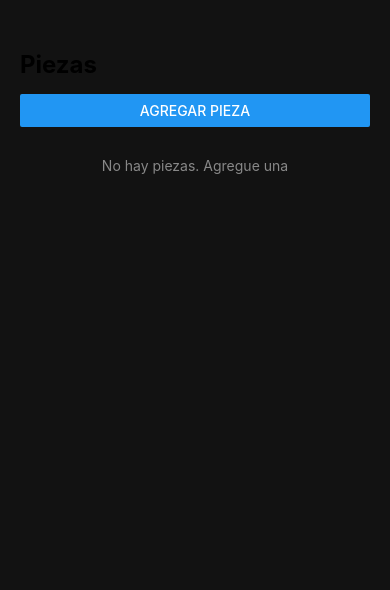
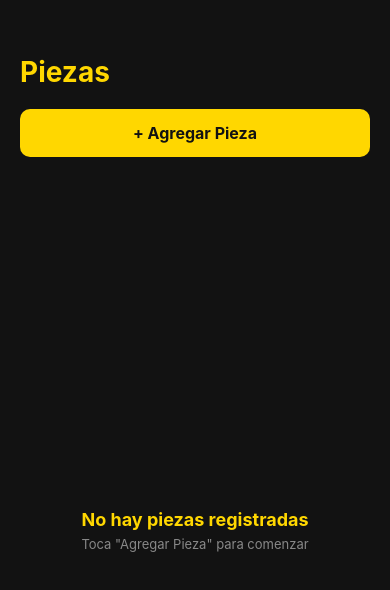
Before and after one commit to xGiovax/DesafioPracticoDPS2, a React Native app: screen / in a window 390 px wide. Shown: the top 590 px of the page. Built offline with nearby package versions, Linux system fonts and the light colour scheme.

Commit message:
Se modificaron el ListaPiezas.js y ModalDetalle.js para agregar estilo

```diff
--- a/components/ListaPiezas.js
+++ b/components/ListaPiezas.js
@@ -1,33 +1,38 @@
 import {
-  View, Text, FlatList,
-  TouchableHighlight, Button,
-  StyleSheet, Alert
+  View, Text, FlatList, TouchableHighlight,
+  StyleSheet, Alert, TouchableOpacity
 } from 'react-native';
 
 export default function ListaPiezas({ piezas, onAgregar, onEliminar, onVerDetalle }) {
 
   const confirmarEliminar = (id) => {
-    Alert.alert('Eliminar', '¿Estás seguro?', [
-      { text: 'Cancelar' },
-      { text: 'Eliminar', onPress: () => onEliminar(id) },
-    ]);
+    Alert.alert(
+      'Eliminar pieza',
+      '¿Estás seguro de que deseas eliminar esta pieza?',
+      [
+        { text: 'Cancelar', style: 'cancel' },
+        { text: 'Eliminar', style: 'destructive', onPress: () => onEliminar(id) },
+      ]
+    );
   };
 
   const renderItem = ({ item }) => (
     <TouchableHighlight
-      underlayColor="#ddd"
+      underlayColor="#2a2a2a"
       onPress={() => onVerDetalle(item)}
+      style={styles.itemWrapper}
     >
       <View style={styles.item}>
-        <View>
+        <View style={styles.itemInfo}>
           <Text style={styles.tipo}>{item.tipo}</Text>
           <Text style={styles.fecha}>{item.fechaCambio}</Text>
         </View>
-        <Button
-          title="Eliminar"
-          color="red"
+        <TouchableOpacity
+          style={styles.botonEliminar}
           onPress={() => confirmarEliminar(item.id)}
-        />
+        >
+          <Text style={styles.botonEliminarTexto}>Eliminar</Text>
+        </TouchableOpacity>
       </View>
     </TouchableHighlight>
   );
@@ -36,19 +41,21 @@ export default function ListaPiezas({ piezas, onAgregar, onEliminar, onVerDetall
     <View style={styles.container}>
       <Text style={styles.titulo}>Piezas</Text>
 
-      <Button
-        title="Agregar Pieza"
-        color="#2196F3"
-        onPress={onAgregar}
-      />
+      <TouchableOpacity style={styles.botonAgregar} onPress={onAgregar}>
+        <Text style={styles.botonAgregarTexto}>+ Agregar Pieza</Text>
+      </TouchableOpacity>
 
       {piezas.length === 0 ? (
-        <Text style={styles.vacio}>No hay piezas. Agregue una</Text>
+        <View style={styles.vacioContainer}>
+          <Text style={styles.vacio}>No hay piezas registradas</Text>
+          <Text style={styles.vacioSub}>Toca "Agregar Pieza" para comenzar</Text>
+        </View>
       ) : (
         <FlatList
           data={piezas}
           keyExtractor={(item) => item.id}
           renderItem={renderItem}
+          contentContainerStyle={styles.lista}
         />
       )}
     </View>
@@ -56,19 +63,85 @@ export default function ListaPiezas({ piezas, onAgregar, onEliminar, onVerDetall
 }
 
 const styles = StyleSheet.create({
-  container: { flex: 1, padding: 20, paddingTop: 50 },
-  titulo: { fontSize: 24, fontWeight: 'bold', marginBottom: 15 },
-  vacio: { marginTop: 30, textAlign: 'center', color: '#888' },
+  container: {
+    flex: 1,
+    padding: 20,
+    paddingTop: 55,
+    backgroundColor: '#121212',
+  },
+  titulo: {
+    fontSize: 28,
+    fontWeight: 'bold',
+    color: '#FFD700',
+    marginBottom: 20,
+  },
+  botonAgregar: {
+    backgroundColor: '#FFD700',
+    padding: 14,
+    borderRadius: 10,
+    alignItems: 'center',
+    marginBottom: 20,
+  },
+  botonAgregarTexto: {
+    color: '#121212',
+    fontWeight: 'bold',
+    fontSize: 16,
+  },
+  vacioContainer: {
+    flex: 1,
+    justifyContent: 'center',
+    alignItems: 'center',
+    marginTop: 60,
+  },
+  vacio: {
+    color: '#FFD700',
+    fontSize: 18,
+    fontWeight: 'bold',
+  },
+  vacioSub: {
+    color: '#888',
+    fontSize: 13,
+    marginTop: 6,
+  },
+  lista: {
+    paddingBottom: 20,
+  },
+  itemWrapper: {
+    borderRadius: 12,
+    marginBottom: 10,
+  },
   item: {
     flexDirection: 'row',
     justifyContent: 'space-between',
     alignItems: 'center',
-    padding: 12,
-    borderWidth: 1,
-    borderColor: '#ccc',
+    padding: 15,
+    backgroundColor: '#1E1E1E',
+    borderRadius: 12,
+    borderLeftWidth: 4,
+    borderLeftColor: '#FFD700',
+  },
+  itemInfo: {
+    flex: 1,
+  },
+  tipo: {
+    fontSize: 17,
+    fontWeight: 'bold',
+    color: '#FFD700',
+  },
+  fecha: {
+    fontSize: 13,
+    color: '#aaa',
+    marginTop: 4,
+  },
+  botonEliminar: {
+    backgroundColor: '#B22222',
+    paddingVertical: 8,
+    paddingHorizontal: 14,
     borderRadius: 8,
-    marginTop: 10,
   },
-  tipo: { fontSize: 16, fontWeight: 'bold' },
-  fecha: { fontSize: 13, color: '#555' },
+  botonEliminarTexto: {
+    color: '#fff',
+    fontWeight: 'bold',
+    fontSize: 13,
+  },
 });
--- a/components/ModalDetalle.js
+++ b/components/ModalDetalle.js
@@ -1,11 +1,10 @@
 import {
   View, Text, Modal,
-  Button, StyleSheet
+  StyleSheet, TouchableOpacity, Button
 } from 'react-native';
 
 export default function ModalDetalle({ pieza, onCerrar }) {
 
-  // Si no hay pieza seleccionada, el modal no se muestra
   return (
     <Modal
       visible={pieza !== null}
@@ -15,36 +14,50 @@ export default function ModalDetalle({ pieza, onCerrar }) {
     >
       <View style={styles.fondo}>
         <View style={styles.modal}>
+
           <Text style={styles.titulo}>Detalle de la pieza</Text>
 
           {pieza && (
-            <>
+            <View style={styles.detalles}>
               <View style={styles.fila}>
-                <Text style={styles.etiqueta}>Pieza:</Text>
+                <Text style={styles.etiqueta}>Pieza</Text>
                 <Text style={styles.valor}>{pieza.tipo}</Text>
               </View>
+              <View style={styles.separador} />
+
               <View style={styles.fila}>
-                <Text style={styles.etiqueta}>Marca:</Text>
+                <Text style={styles.etiqueta}>Marca</Text>
                 <Text style={styles.valor}>{pieza.marca}</Text>
               </View>
+              <View style={styles.separador} />
+
               <View style={styles.fila}>
-                <Text style={styles.etiqueta}>No Serie:</Text>
+                <Text style={styles.etiqueta}>No. Serie</Text>
                 <Text style={styles.valor}>{pieza.noSerie}</Text>
               </View>
+              <View style={styles.separador} />
+
               <View style={styles.fila}>
-                <Text style={styles.etiqueta}>Precio:</Text>
+                <Text style={styles.etiqueta}>Precio</Text>
                 <Text style={styles.valor}>${pieza.precio}</Text>
               </View>
+              <View style={styles.separador} />
+
               <View style={styles.fila}>
-                <Text style={styles.etiqueta}>Fecha de Cambio:</Text>
+                <Text style={styles.etiqueta}>Fecha de Cambio</Text>
                 <Text style={styles.valor}>{pieza.fechaCambio}</Text>
               </View>
-            </>
+            </View>
           )}
 
-          <View style={styles.botonCerrar}>
-            <Button title="Cerrar" onPress={onCerrar} />
-          </View>
+             <View style={styles.botonCerrar}>
+            <Button
+             title="Cerrar"
+            color="#FFD700"
+             onPress={onCerrar}
+             />
+            </View>
+
         </View>
       </View>
     </Modal>
@@ -54,23 +67,58 @@ export default function ModalDetalle({ pieza, onCerrar }) {
 const styles = StyleSheet.create({
   fondo: {
     flex: 1,
-    backgroundColor: 'rgba(0,0,0,0.5)',
+    backgroundColor: 'rgba(0,0,0,0.75)',
     justifyContent: 'center',
     alignItems: 'center',
   },
   modal: {
-    backgroundColor: '#fff',
-    borderRadius: 10,
+    backgroundColor: '#1E1E1E',
+    borderRadius: 14,
     padding: 25,
-    width: '85%',
+    width: '88%',
+    borderWidth: 1,
+    borderColor: '#FFD700',
   },
-  titulo: { fontSize: 20, fontWeight: 'bold', marginBottom: 15 },
+  titulo: {
+    fontSize: 20,
+    fontWeight: 'bold',
+    color: '#FFD700',
+    marginBottom: 20,
+    textAlign: 'center',
+  },
+  detalles: {
+    marginBottom: 10,
+  },
   fila: {
     flexDirection: 'row',
     justifyContent: 'space-between',
-    marginBottom: 10,
+    paddingVertical: 10,
   },
-  etiqueta: { fontWeight: 'bold', color: '#555' },
-  valor: { color: '#000' },
-  botonCerrar: { marginTop: 20 },
+  separador: {
+    height: 1,
+    backgroundColor: '#333',
+  },
+  etiqueta: {
+    color: '#FFD700',
+    fontWeight: 'bold',
+    fontSize: 14,
+  },
+  valor: {
+    color: '#fff',
+    fontSize: 14,
+    maxWidth: '60%',
+    textAlign: 'right',
+  },
+  botonCerrar: {
+    backgroundColor: '#FFD700',
+    padding: 14,
+    borderRadius: 10,
+    alignItems: 'center',
+    marginTop: 15,
+  },
+  botonCerrarTexto: {
+    color: '#121212',
+    fontWeight: 'bold',
+    fontSize: 15,
+  },
 });
```
